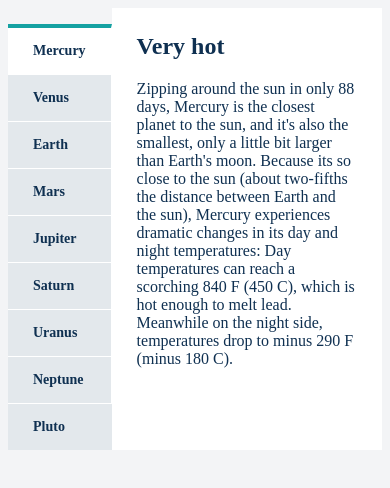
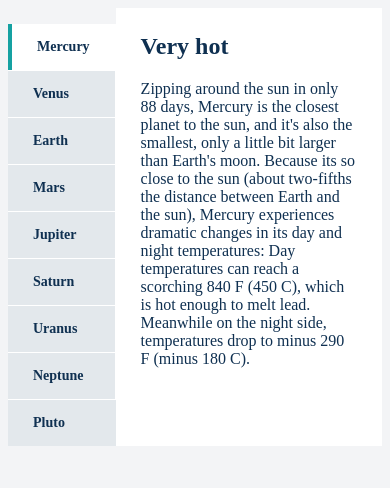
Before and after one commit to vikintasr/codetabstask, a plain HTML site: page index.html in a window 390 px wide. Drawn offline with Linux system fonts and the light colour scheme.

Commit message:
Fixed active borders on mobile

```diff
--- a/style.css
+++ b/style.css
@@ -61,9 +61,15 @@ ul li a {
 
   ul li {
     font-size: 14px;
+
   }
 
   ul li:not(:first-child) {
     border-top: solid 1px #fff;
   }
+
+  ul li.active {
+    border-left: solid 4px #15a1a2;
+    border-top: none;
+  }
 }
```
